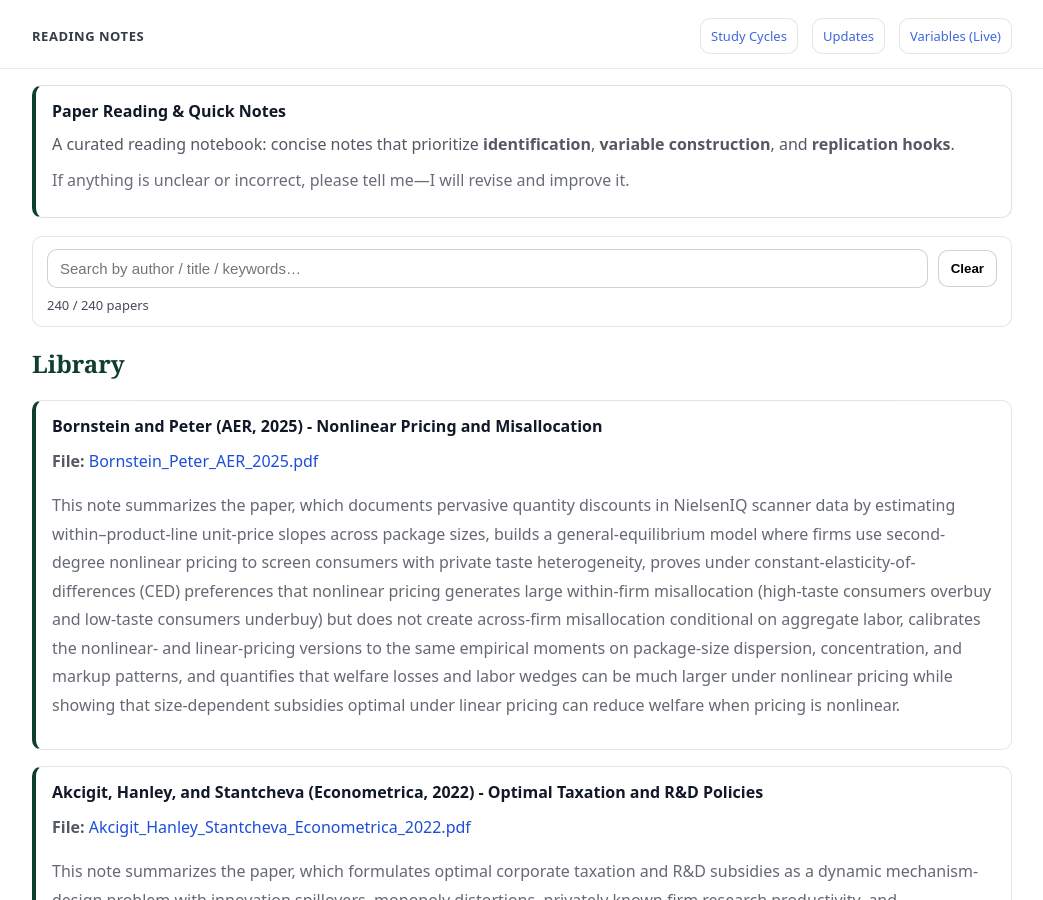
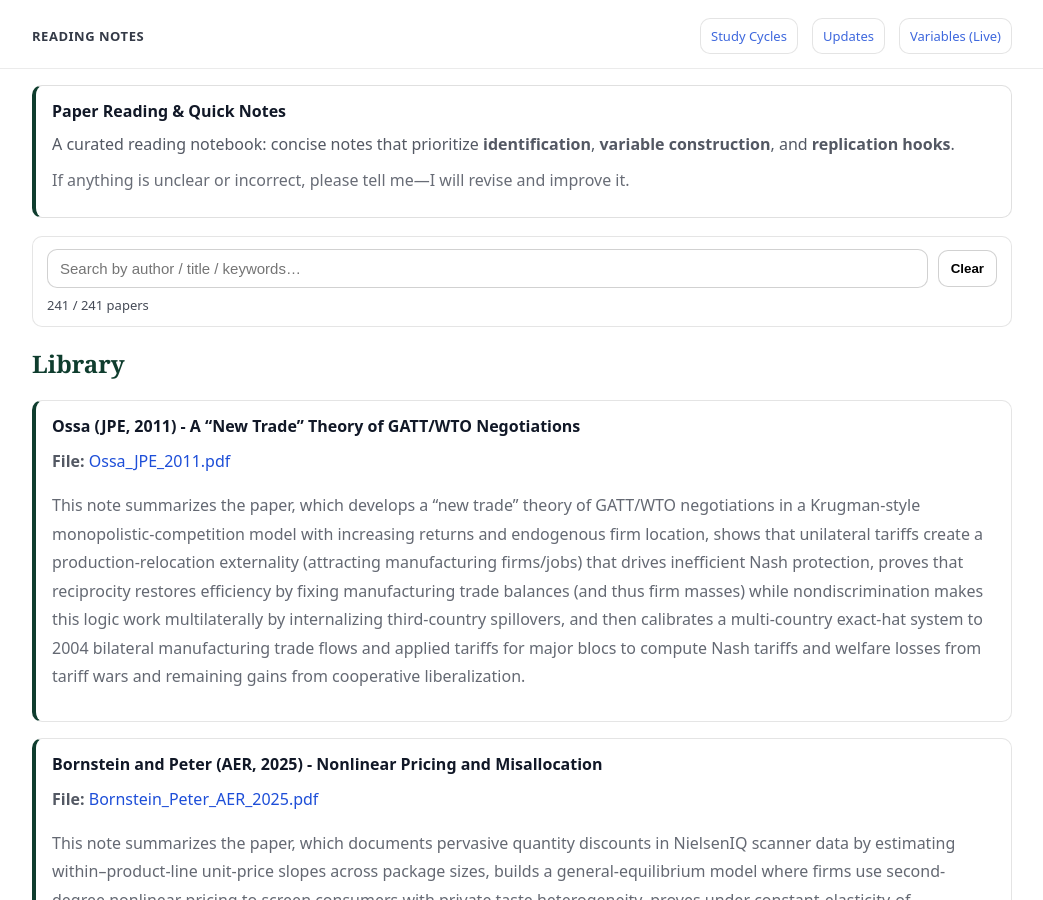
Before and after one commit to yaxinzn/study-archive, a Jekyll site: the page built from reading/index.md, in a window 1280 px wide and 900 px high. Shown: the whole window, without its empty margins (118-1161 px from the left). Built offline with Jekyll 4.4.1, drawn with Linux system fonts in a browser that asks for light colours.

Commit message:
Reading: add/update Ossa_JPE_2011.pdf

```diff
--- a/_data/reading.yml
+++ b/_data/reading.yml
@@ -1,3 +1,7 @@
+- title: "Ossa (JPE, 2011) - A “New Trade” Theory of GATT/WTO Negotiations"
+  file: "Ossa_JPE_2011.pdf"
+  desc: "This note summarizes the paper, which develops a “new trade” theory of GATT/WTO negotiations in a Krugman-style monopolistic-competition model with increasing returns and endogenous firm location, shows that unilateral tariffs create a production-relocation externality (attracting manufacturing firms/jobs) that drives inefficient Nash protection, proves that reciprocity restores efficiency by fixing manufacturing trade balances (and thus firm masses) while nondiscrimination makes this logic work multilaterally by internalizing third-country spillovers, and then calibrates a multi-country exact-hat system to 2004 bilateral manufacturing trade flows and applied tariffs for major blocs to compute Nash tariffs and welfare losses from tariff wars and remaining gains from cooperative liberalization."
+
 - title: "Bornstein and Peter (AER, 2025) - Nonlinear Pricing and Misallocation"
   file: "Bornstein_Peter_AER_2025.pdf"
   desc: "This note summarizes the paper, which documents pervasive quantity discounts in NielsenIQ scanner data by estimating within–product-line unit-price slopes across package sizes, builds a general-equilibrium model where firms use second-degree nonlinear pricing to screen consumers with private taste heterogeneity, proves under constant-elasticity-of-differences (CED) preferences that nonlinear pricing generates large within-firm misallocation (high-taste consumers overbuy and low-taste consumers underbuy) but does not create across-firm misallocation conditional on aggregate labor, calibrates the nonlinear- and linear-pricing versions to the same empirical moments on package-size dispersion, concentration, and markup patterns, and quantifies that welfare losses and labor wedges can be much larger under nonlinear pricing while showing that size-dependent subsidies optimal under linear pricing can reduce welfare when pricing is nonlinear."
```
Also changed, not shown: 1 other file.
